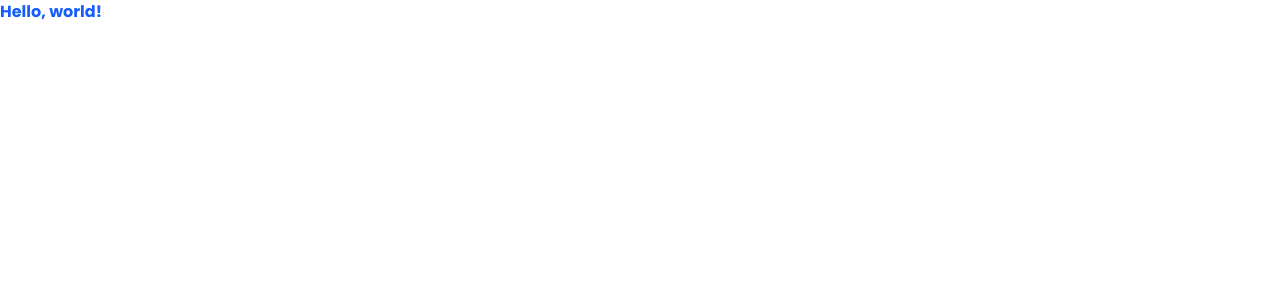
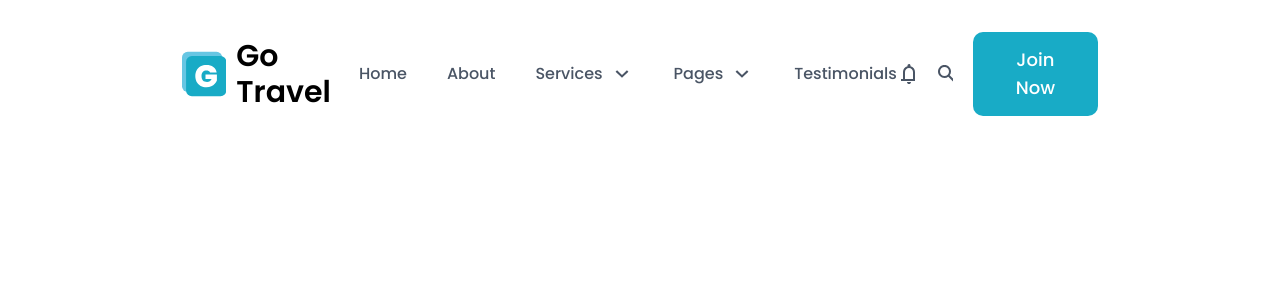
Before and after one commit to MGFNolan/GoTravelLandingPage, a React (Vite) app: page / in a window 1280 px wide. Shown: the top 300 px of the page. Built offline with nearby package versions, Linux system fonts and the light colour scheme.

Commit message:
create nav bar and style nav

```diff
--- a/src/App.tsx
+++ b/src/App.tsx
@@ -1,5 +1,18 @@
+// page
+import Header from "./components/Header";
+import Navigation from "./components/Navigation/Navigation";
+
+// header
+import Page from "./components/page";
+
 function App() {
-  return <div className="font-bold text-blue-600">Hello, world!</div>;
+  return (
+    <Page>
+      <Header>
+        <Navigation />
+      </Header>
+    </Page>
+  );
 }
 
 export default App;
--- /dev/null
+++ b/src/components/Header.tsx
@@ -0,0 +1,11 @@
+import { ReactElement } from "react"
+
+interface HeaderProps {
+    children: ReactElement;
+}
+
+export default function Header(props: HeaderProps) {
+  return (
+    <header className="px-24 pt-8 pb-23">{props.children}</header>
+  )
+}
--- /dev/null
+++ b/src/components/Navigation/DesktopDropdown.tsx
@@ -0,0 +1,11 @@
+import { NavigationLink } from "../../utils/contentTypes"
+
+interface DesktopDropdownProps {
+    links?: NavigationLink[];
+}
+
+export default function DesktopDropdown(props: DesktopDropdownProps) {
+  return (
+    <div>DesktopDropdown</div>
+  )
+}
--- /dev/null
+++ b/src/components/Navigation/Navigation.tsx
@@ -0,0 +1,46 @@
+import { navigationLinks } from "../../utils/content";
+import BellIcon from "../Icons/BellIcon";
+import CaretUp from "../Icons/CaretUp";
+import LogoIcon from "../Icons/LogoIcon";
+import SearchIcon from "../Icons/SearchIcon";
+import DesktopDropdown from "./DesktopDropdown";
+
+export default function Navigation() {
+  return (
+    <nav className="m-auto mb-12 max-w-432">
+      <div className="flex justify-between px-21.5">
+        <a href="/" className="flex items-center gap-x-2.5">
+          <LogoIcon className="size-13" />
+          <span className="text-3xl font-semibold">Go Travel</span>
+        </a>
+        <ul className="flex items-stretch gap-x-10">
+          {navigationLinks.map((link) => (
+            <li
+              key={link.id}
+              className="group relative flex cursor-pointer items-center gap-x-1.75 font-medium transition-all duration-200"
+            >
+              <a
+                href={link.href}
+                className="text-gray-600 group-hover:text-black"
+              >
+                {link.text}
+              </a>
+              {link.dropdown && (
+                <span className="flex size-6 items-center justify-center">
+                  <CaretUp className="size-3.5 fill-gray-600 rotate-180 transition-all duration-250 group-hover:fill-black group-hover:rotate-360" />
+                </span>
+              )}
+              {/* {link.dropdown && <DesktopDropdown links={link.dropdownLinks} />} */}
+            </li>
+          ))}
+        </ul>
+
+        <div className="flex items-center gap-x-5">
+          <BellIcon className="fill-gray-600 cursor-pointer hover:fill-black" />
+          <SearchIcon className=" fill-gray-600 cursor-pointer hover:fill-black" />
+          <button className="bg-primary-700 hover:bg-primary-800 cursor-pointer rounded-[0.625rem] px-8 py-3.5 text-lg font-medium text-white transition-all duration-200">Join Now</button>
+        </div>
+      </div>
+    </nav>
+  );
+}
--- /dev/null
+++ b/src/components/page.tsx
@@ -0,0 +1,9 @@
+import { ReactElement } from "react";
+
+interface PageProps {
+    children: ReactElement;
+}
+
+export default function page(props: PageProps) {
+  return <div>{props.children}</div>;
+}
```
